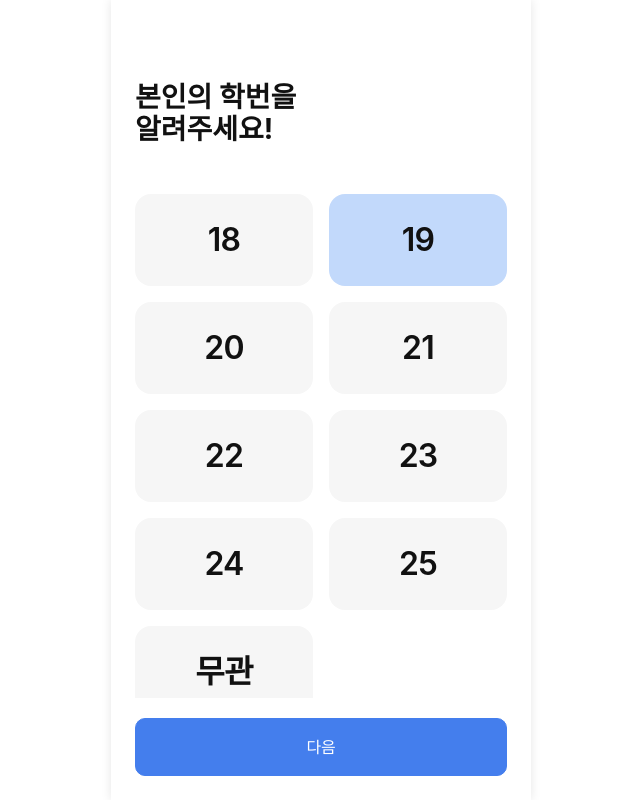
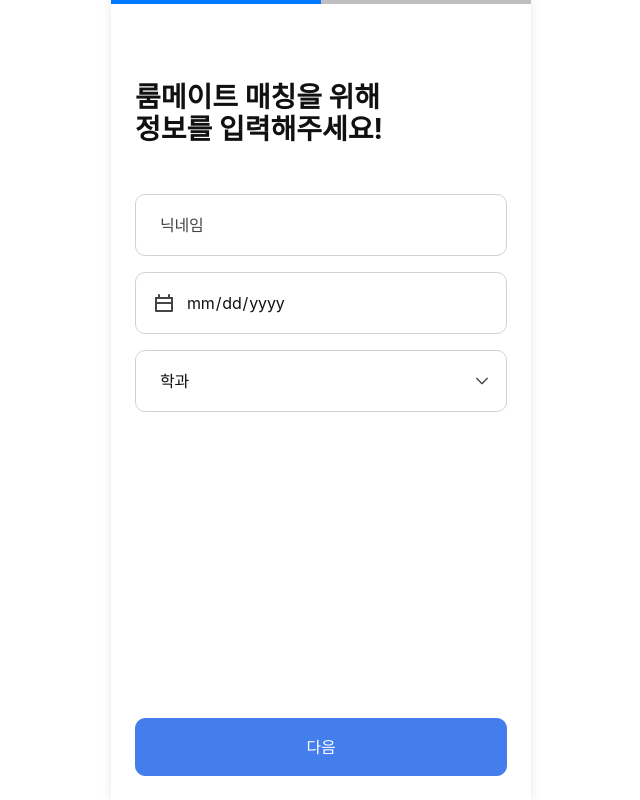
Before and after one commit to 2020114025-CPF21A/matemate, a plain HTML site: page index.html in a window 1280 px wide. Shown: the whole page, without its empty margins (319-959 px from the left). Drawn offline with nearby package versions, Linux system fonts and the light colour scheme; a web font is replaced by a local one.

Commit message:
swiper 도입에 따른 구조 변경 및 common js를 통해 기능 구현

```diff
--- a/index.html
+++ b/index.html
@@ -31,8 +31,10 @@
     <div id="root">
         <header></header>
         <section>
-            <div class="rm-match-wrap">
-                <div class="rm-match-section" style="display: none;">
+            <div class="swiper">
+                <div class="swiper-pagination"></div>
+                <div class="rm-match-wrap swiper-wrapper">
+                    <div class="rm-match-section swiper-slide">
                         <h2 class="title">룸메이트 매칭을 위해
                             <br/>정보를 입력해주세요!
                         </h2>
@@ -91,10 +93,10 @@
                             </div>
                         </div>
                         <div class="btn-wrap">
-                        <button class="btn bg-primary">다음</button>
+                            <button class="btn bg-primary gotoNext">다음</button>
                         </div>
                     </div>
-                <div class="rm-match-section">
+                    <div class="rm-match-section swiper-slide">
                         <h2 class="title">본인의 학번을
                             <br/>알려주세요!
                         </h2>
@@ -159,7 +161,8 @@
                             </div>
                         </div>
                         <div class="btn-wrap">
-                        <button class="btn bg-primary">다음</button>
+                            <button class="btn bg-primary gotoNext">다음</button>
+                        </div>
                     </div>
                 </div>
             </div>
--- a/src/assets/scripts/common.js
+++ b/src/assets/scripts/common.js
@@ -1,3 +1,15 @@
 document.addEventListener('DOMContentLoaded', () => {
+    const swiper = new Swiper('.swiper', {
+        centeredSlides: true,
+        spaceBetween: 30,
+        // loop: true,
 
+        navigation: {
+          nextEl: '.gotoNext',
+        },
+        pagination: {
+            el: '.swiper-pagination',
+            type: 'progressbar', // 진행도 표시
+        },
+    });
 });
```
Lines whose indentation alone changed are shown as unchanged.
